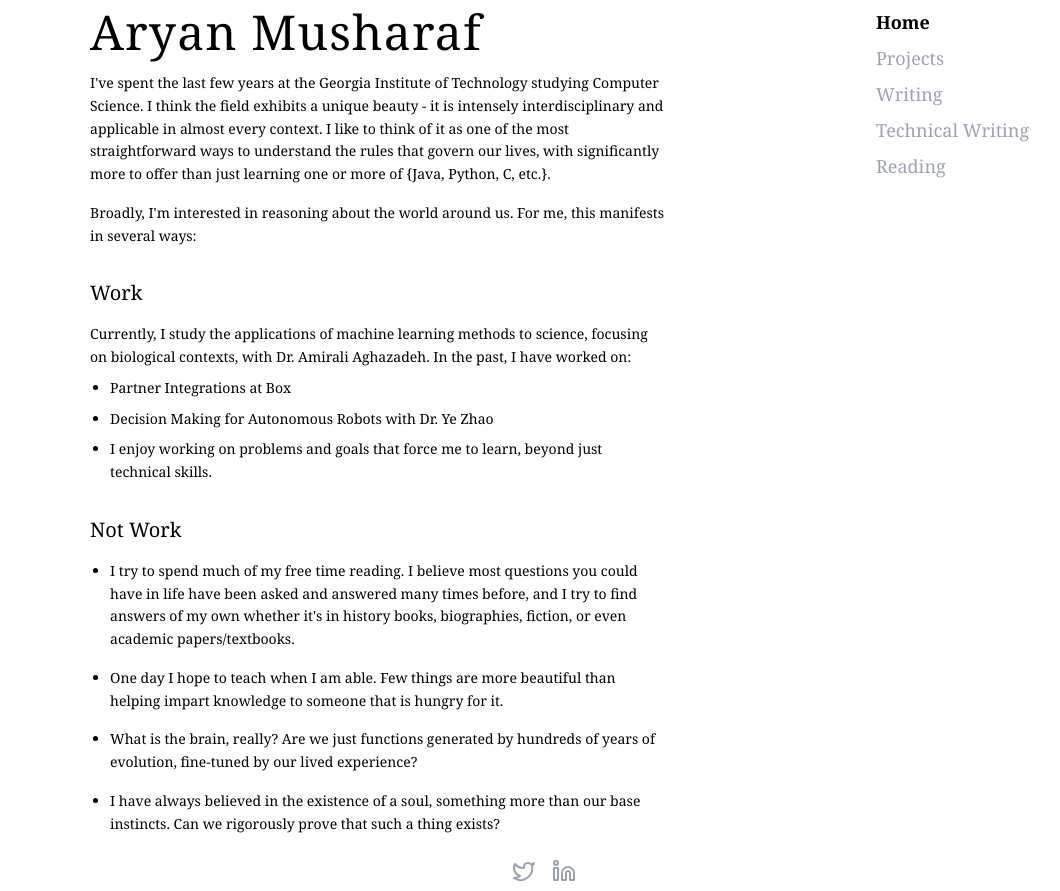
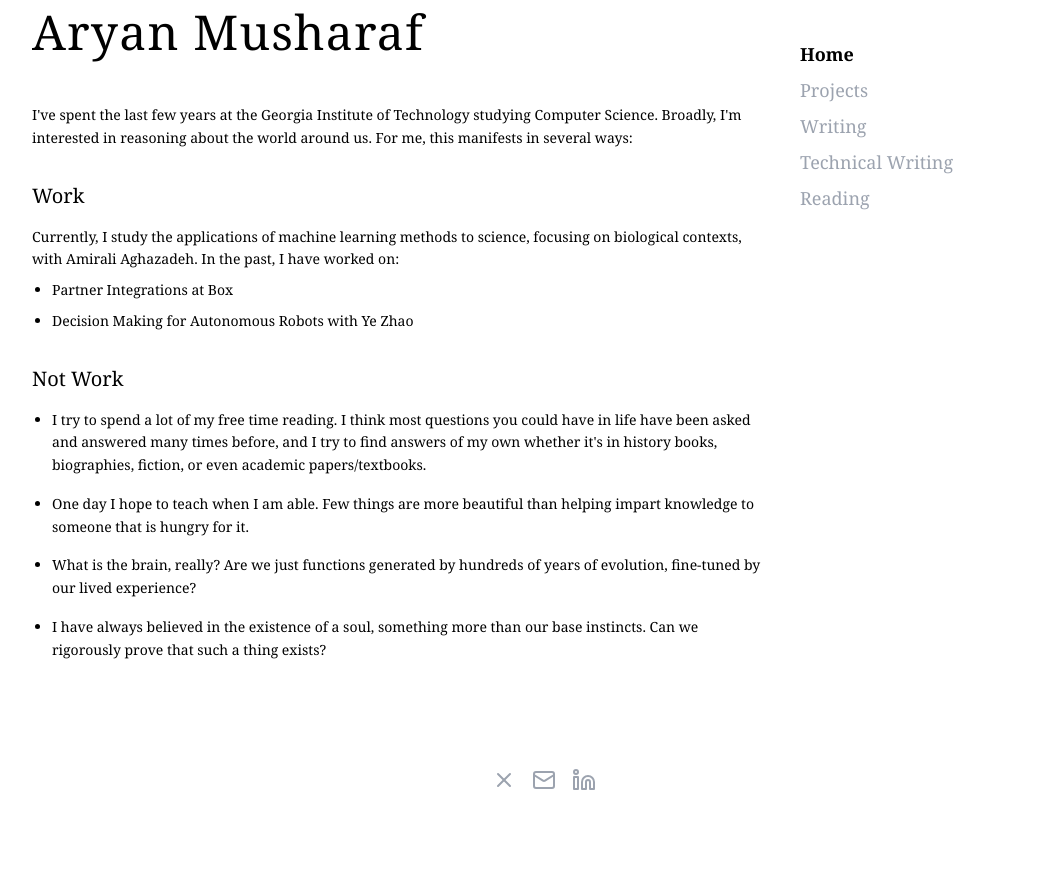
Before and after one commit to mushster/website, a React (Create React App) app: page / in a window 1280 px wide. Shown: the whole page, without its empty margins (96-1156 px from the left). After the commit the page ends 800 px from the top, so only its background shows below. Built offline with nearby package versions, Linux system fonts and the light colour scheme.

Commit message:
minor changes

```diff
--- a/src/Layout.js
+++ b/src/Layout.js
@@ -1,5 +1,6 @@
 import React, { useState } from 'react';
-import { Twitter, Linkedin } from 'lucide-react';
+import { Helmet } from 'react-helmet';
+import { Linkedin, X, Mail} from 'lucide-react';
 
 const Layout = () => {
   const [activeSection, setActiveSection] = useState('home');
@@ -12,35 +13,31 @@ const Layout = () => {
     { id: 'reading', label: 'Reading' },
   ];
 
+
   const contentMap = {
     home: (
       <div className="space-y-8">
         <section>
           <p className="text-[14px] leading-relaxed">
-            I've spent the last few years at the Georgia Institute of Technology studying Computer Science. I think the field exhibits a unique beauty - it is intensely interdisciplinary and applicable in almost every context.
-            I like to think of it as one of the most straightforward ways to understand the rules that govern our lives, with significantly more to offer than just learning one or more of {'{Java, Python, C, etc.}'}.
-          </p>
-          <p className="text-[14px] leading-relaxed mt-4">
-            Broadly, I'm interested in reasoning about the world around us. For me, this manifests in several ways:
+            I've spent the last few years at the Georgia Institute of Technology studying Computer Science. Broadly, I'm interested in reasoning about the world around us. For me, this manifests in several ways:
           </p>
         </section>
 
         <section>
           <h2 className="text-xl font-light mb-4">Work</h2>
           <p className="text-[14px] leading-relaxed">
-            Currently, I study the applications of machine learning methods to science, focusing on biological contexts, with Dr. Amirali Aghazadeh. In the past, I have worked on:
+            Currently, I study the applications of machine learning methods to science, focusing on biological contexts, with Amirali Aghazadeh. In the past, I have worked on:
           </p>
           <ul className="list-disc text-[14px] leading-relaxed pl-5 space-y-2 mt-2">
             <li>Partner Integrations at Box</li>
-            <li>Decision Making for Autonomous Robots with Dr. Ye Zhao</li>
-            <li>I enjoy working on problems and goals that force me to learn, beyond just technical skills.</li>
+            <li>Decision Making for Autonomous Robots with Ye Zhao</li>
           </ul>
         </section>
 
         <section>
           <h2 className="text-xl font-light mb-4">Not Work</h2>
           <ul className="list-disc text-[14px] leading-relaxed pl-5 space-y-4">
-            <li>I try to spend much of my free time reading. I believe most questions you could have in life have been asked and answered many times before, and I try to find answers of my own whether it's in history books, biographies, fiction, or even academic papers/textbooks.</li>
+            <li>I try to spend a lot of my free time reading. I think most questions you could have in life have been asked and answered many times before, and I try to find answers of my own whether it's in history books, biographies, fiction, or even academic papers/textbooks.</li>
             <li>One day I hope to teach when I am able. Few things are more beautiful than helping impart knowledge to someone that is hungry for it.</li>
             <li>What is the brain, really? Are we just functions generated by hundreds of years of evolution, fine-tuned by our lived experience?</li>
             <li>I have always believed in the existence of a soul, something more than our base instincts. Can we rigorously prove that such a thing exists?</li>
@@ -48,31 +45,32 @@ const Layout = () => {
         </section>
       </div>
     ),
-    projects: <p className="text-lg leading-relaxed">blah blah blah</p>,
-    writing: <p className="text-lg leading-relaxed">blah blah blah</p>,
-    'technical-writing': <p className="text-lg leading-relaxed"> blah blah blah </p>,
-    reading: <p className="text-lg leading-relaxed">blah blah blah</p>,
+    projects: <p className="text-lg leading-relaxed">More to come!</p>,
+    writing: <p className="text-lg leading-relaxed">More to come!</p>,
+    'technical-writing': <p className="text-lg leading-relaxed">More to come!</p>,
   };
 
   return (
     <div className="min-h-screen flex flex-col bg-white p-2 font-serif">
-      <div className="flex flex-grow">
+      <Helmet>
+        <title>Aryan</title>
+      </Helmet>
+
+      <div className="flex flex-grow max-w-5xl mx-auto w-full">
         {/* Left column with main content */}
-        <main className="w-3/4 pr-4 flex justify-center">
-          <div className="max-w-xl w-full">
+        <main className="w-3/4 pr-8">
           {activeSection === 'home' && (
-              <h1 className="text-3xl sm:text-4xl md:text-5xl font-light mb-4 tracking-wide">
+            <h1 className="text-3xl sm:text-4xl md:text-5xl font-light mb-12 tracking-wide">
               Aryan Musharaf
             </h1>
           )}
           <div className="prose prose-sm sm:prose-base space-y-4">
             {contentMap[activeSection]}
           </div>
-          </div>
         </main>
 
         {/* Right column with navbar */}
-        <nav className="w-1/4 pl-4">
+        <nav className="w-1/4 pt-8">
           <ul className="space-y-2">
             {navItems.map((item) => (
               <li key={item.id}>
@@ -94,15 +92,20 @@ const Layout = () => {
 
       {/* Footer with Social Links */}
       <footer className="mt-6 flex justify-center space-x-4">
-        <a href="https://twitter.com/aryanmusharaf" target="_blank" rel="noopener noreferrer" className="text-gray-400 hover:text-blue-400 transition-colors">
-          <Twitter size={24} />
-          <span className="sr-only">Twitter</span>
+        <a href="https://x.com/aryanmusharaf" target="_blank" rel="noopener noreferrer" className="text-gray-400 hover:text-blue-400 transition-colors">
+          <X size={24} />
+          <span className="sr-only">X</span>
+        </a>
+        <a href="mailto:aryanmusharaf11@gmail.com" target="_blank" rel="noopener noreferrer" className="text-gray-400 hover:text-red-500 transition-colors">
+          <Mail size={24} />
+          <span className="sr-only">Email</span>
         </a>
         <a href="https://linkedin.com/in/aryanmusharaf" target="_blank" rel="noopener noreferrer" className="text-gray-400 hover:text-blue-700 transition-colors">
           <Linkedin size={24} />
           <span className="sr-only">LinkedIn</span>
         </a>
       </footer>
+
     </div>
   );
 };
```
Also changed, not shown: package.json (+6 -1 lines), public/philofwalking.jpg (added), 1 other file (tests, documents, lock files or other folders). Lines whose indentation alone changed are shown as unchanged.
